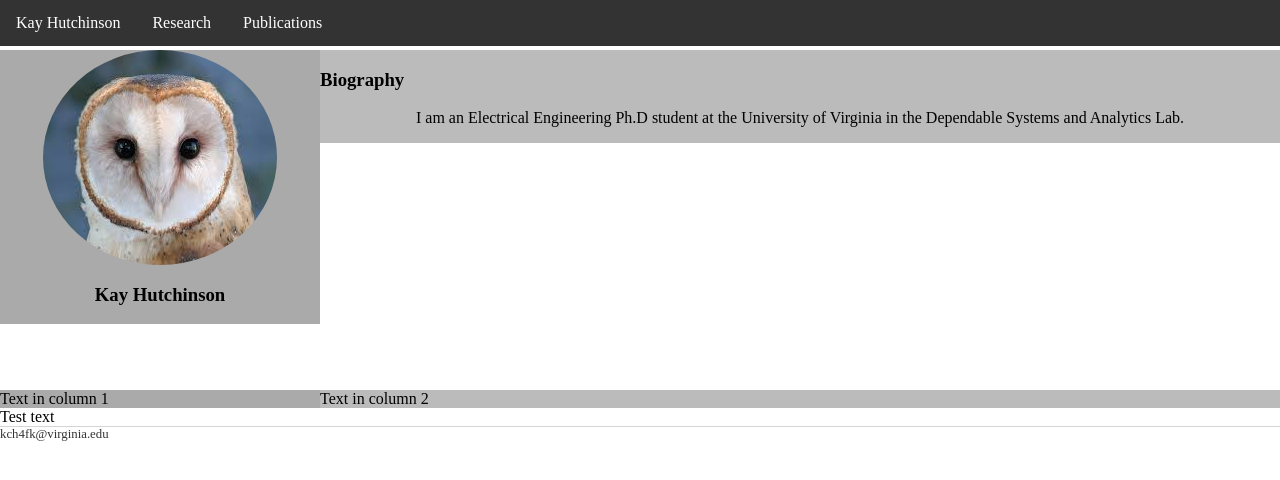
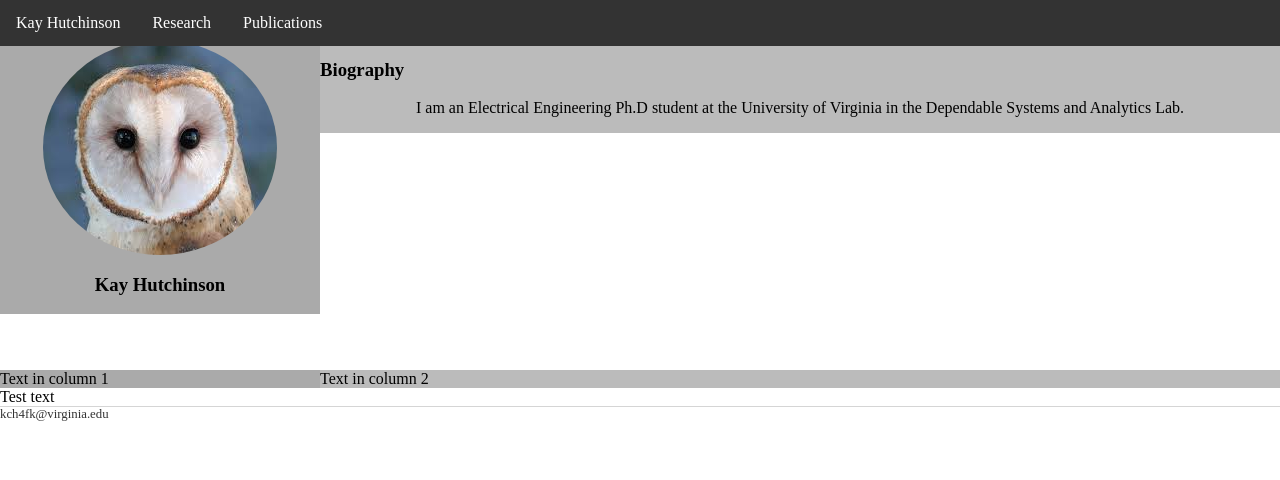
Before and after one commit to kch4fk/kch4fk.github.io, a Jekyll site: the page built from index.html, in a window 1280 px wide. Shown: the top 480 px of the page. Built offline with Jekyll 4.4.1, drawn with Linux system fonts in a browser that asks for light colours.

Commit message:
Update main.css

```diff
--- a/css/main.css
+++ b/css/main.css
@@ -97,7 +97,7 @@ ul.posts li {
 .column {
     float: left;
     padding: 0px;
-    margin-top: 50px;
+    margin-top: 40px;
 }
 
 .column.left {
```
